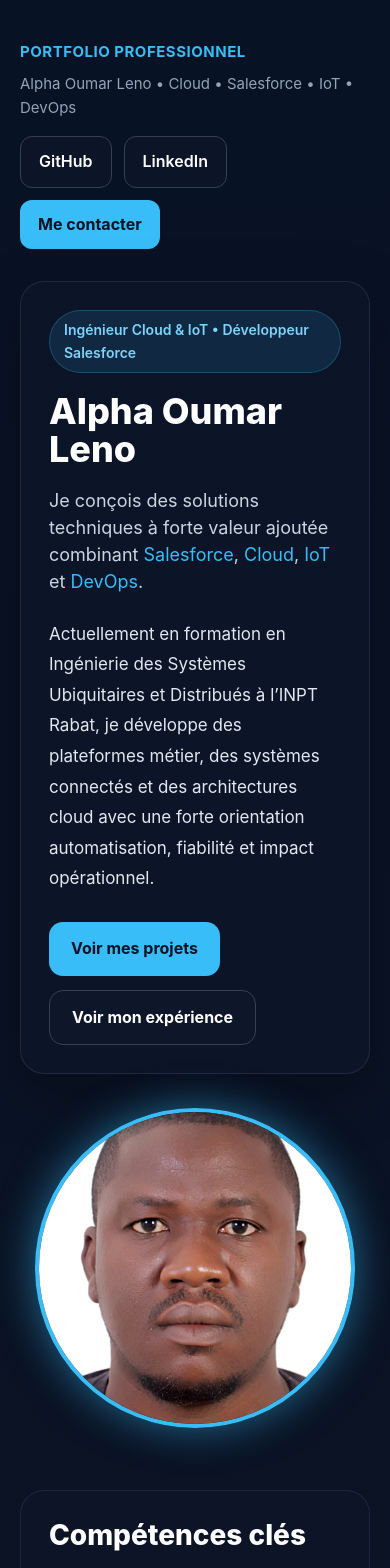
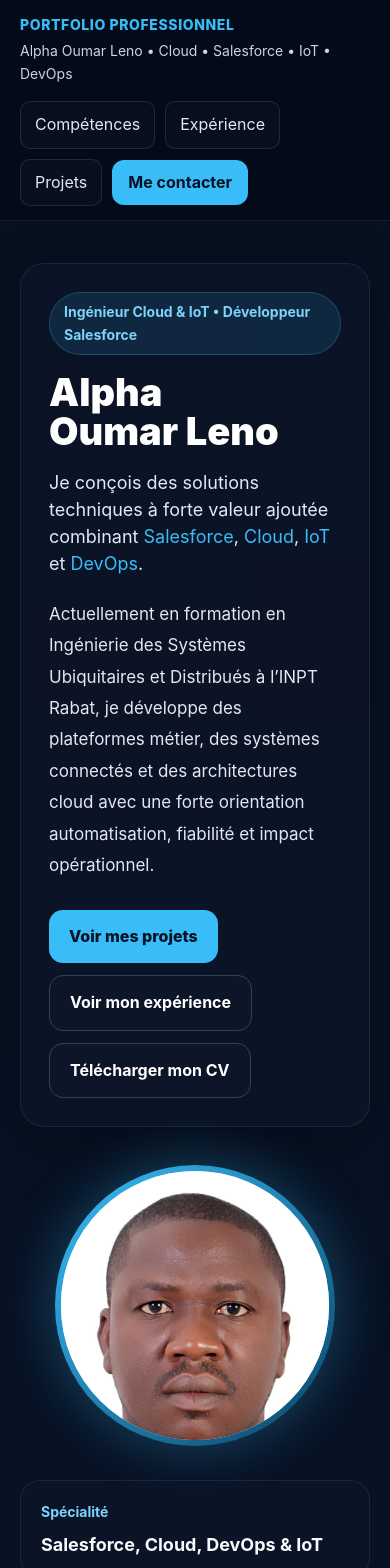
Before and after one commit to Alphaoumarleno/portfolio-alpha, a Next.js app: page / in a window 390 px wide. Shown: the top 1568 px of the page. Built offline with nearby package versions, Linux system fonts and the light colour scheme.

Commit message:
upgrade responsive sticky menu and better hero image

```diff
--- a/app/page.tsx
+++ b/app/page.tsx
@@ -45,114 +45,156 @@ export default function Home() {
     },
   ];
 
+  const experiences = [
+    {
+      title: "Consultant Développeur Salesforce",
+      company: "D&A Technologies",
+      description:
+        "Conception de solutions Salesforce orientées métier avec modélisation des données, développement Apex/LWC et automatisation via Flow.",
+    },
+    {
+      title: "Responsable IT / Réseau & Sécurité",
+      company: "Administration / Formation",
+      description:
+        "Gestion d’infrastructures, sécurité informatique, administration systèmes et accompagnement technique dans des environnements opérationnels.",
+    },
+  ];
+
   return (
     <main
       style={{
         minHeight: "100vh",
         background:
-          "linear-gradient(180deg, #081225 0%, #0b1324 35%, #0f172a 100%)",
+          "linear-gradient(180deg, #06101f 0%, #081225 35%, #0b1324 100%)",
         color: "#ffffff",
         fontFamily: "Inter, Arial, Helvetica, sans-serif",
       }}
     >
-      {/* HERO */}
-      <section
+      {/* HEADER FIXE */}
+      <header
         style={{
-          maxWidth: "1180px",
-          margin: "0 auto",
-          padding: "40px 20px 24px",
+          position: "sticky",
+          top: 0,
+          zIndex: 50,
+          backdropFilter: "blur(12px)",
+          background: "rgba(3, 10, 24, 0.78)",
+          borderBottom: "1px solid rgba(148,163,184,0.12)",
         }}
       >
         <div
           style={{
+            maxWidth: "1180px",
+            margin: "0 auto",
+            padding: "14px 20px",
             display: "flex",
             justifyContent: "space-between",
             alignItems: "center",
             gap: "16px",
             flexWrap: "wrap",
-            marginBottom: "32px",
           }}
         >
           <div>
             <div
               style={{
                 color: "#38bdf8",
-                fontWeight: 700,
-                fontSize: "15px",
-                marginBottom: "8px",
-                letterSpacing: "0.5px",
+                fontWeight: 800,
+                fontSize: "14px",
+                letterSpacing: "0.6px",
               }}
             >
               PORTFOLIO PROFESSIONNEL
             </div>
-            <div style={{ color: "#94a3b8", fontSize: "15px" }}>
+            <div
+              style={{
+                color: "#cbd5e1",
+                fontSize: "14px",
+                marginTop: "4px",
+              }}
+            >
               Alpha Oumar Leno • Cloud • Salesforce • IoT • DevOps
             </div>
           </div>
 
-          <div style={{ display: "flex", gap: "12px", flexWrap: "wrap" }}>
-            <a
-              href="https://github.com/Alphaoumarleno"
-              target="_blank"
-              rel="noreferrer"
+          <nav
             style={{
-                textDecoration: "none",
-                color: "#fff",
-                border: "1px solid #334155",
-                padding: "12px 18px",
-                borderRadius: "12px",
-                background: "rgba(15, 23, 42, 0.7)",
-                fontWeight: 600,
+              display: "flex",
+              gap: "10px",
+              flexWrap: "wrap",
+              alignItems: "center",
             }}
           >
-              GitHub
-            </a>
-
             <a
-              href="https://www.linkedin.com/in/alpha-oumar-leno/"
-              target="_blank"
-              rel="noreferrer"
+              href="#skills"
               style={{
-                textDecoration: "none",
-                color: "#fff",
-                border: "1px solid #334155",
-                padding: "12px 18px",
-                borderRadius: "12px",
-                background: "rgba(15, 23, 42, 0.7)",
-                fontWeight: 600,
+                padding: "10px 14px",
+                borderRadius: "10px",
+                color: "#e2e8f0",
+                border: "1px solid rgba(148,163,184,0.18)",
+                background: "rgba(15,23,42,0.45)",
               }}
             >
-              LinkedIn
+              Compétences
             </a>
-
+            <a
+              href="#experience"
+              style={{
+                padding: "10px 14px",
+                borderRadius: "10px",
+                color: "#e2e8f0",
+                border: "1px solid rgba(148,163,184,0.18)",
+                background: "rgba(15,23,42,0.45)",
+              }}
+            >
+              Expérience
+            </a>
+            <a
+              href="#projects"
+              style={{
+                padding: "10px 14px",
+                borderRadius: "10px",
+                color: "#e2e8f0",
+                border: "1px solid rgba(148,163,184,0.18)",
+                background: "rgba(15,23,42,0.45)",
+              }}
+            >
+              Projets
+            </a>
             <a
               href="#contact"
               style={{
-                textDecoration: "none",
+                padding: "10px 16px",
+                borderRadius: "12px",
                 color: "#081225",
                 background: "#38bdf8",
-                padding: "12px 18px",
-                borderRadius: "12px",
                 fontWeight: 700,
               }}
             >
               Me contacter
             </a>
+          </nav>
         </div>
-        </div>
+      </header>
 
+      {/* HERO */}
+      <section
+        style={{
+          maxWidth: "1180px",
+          margin: "0 auto",
+          padding: "42px 20px 24px",
+        }}
+      >
         <div
           style={{
             display: "grid",
             gridTemplateColumns: "repeat(auto-fit, minmax(320px, 1fr))",
-            gap: "24px",
+            gap: "28px",
             alignItems: "center",
           }}
         >
           <div
             style={{
               background: "rgba(15, 23, 42, 0.55)",
-              border: "1px solid rgba(148, 163, 184, 0.15)",
+              border: "1px solid rgba(148, 163, 184, 0.12)",
               borderRadius: "24px",
               padding: "28px",
               boxShadow: "0 20px 60px rgba(0,0,0,0.25)",
@@ -167,8 +209,8 @@ export default function Home() {
                 padding: "8px 14px",
                 borderRadius: "999px",
                 fontSize: "14px",
-                marginBottom: "20px",
-                fontWeight: 600,
+                marginBottom: "18px",
+                fontWeight: 700,
               }}
             >
               Ingénieur Cloud & IoT • Développeur Salesforce
@@ -176,35 +218,37 @@ export default function Home() {
 
             <h1
               style={{
-                fontSize: "clamp(36px, 8vw, 72px)",
-                lineHeight: 1.05,
+                fontSize: "clamp(38px, 8vw, 76px)",
+                lineHeight: 1.02,
                 margin: "0 0 18px",
-                fontWeight: 800,
+                fontWeight: 900,
               }}
             >
-              Alpha Oumar Leno
+              Alpha
+              <br />
+              Oumar Leno
             </h1>
 
             <p
               style={{
-                fontSize: "clamp(18px, 3.8vw, 26px)",
-                color: "#cbd5e1",
-                marginBottom: "24px",
+                fontSize: "clamp(18px, 3.5vw, 26px)",
+                color: "#dbeafe",
+                marginBottom: "22px",
                 lineHeight: 1.5,
               }}
             >
               Je conçois des solutions techniques à forte valeur ajoutée
-              combinant <span style={{ color: "#38bdf8" }}>Salesforce</span>,
-              <span style={{ color: "#38bdf8" }}> Cloud</span>,
-              <span style={{ color: "#38bdf8" }}> IoT</span> et
-              <span style={{ color: "#38bdf8" }}> DevOps</span>.
+              combinant <span style={{ color: "#38bdf8" }}>Salesforce</span>,{" "}
+              <span style={{ color: "#38bdf8" }}>Cloud</span>,{" "}
+              <span style={{ color: "#38bdf8" }}>IoT</span> et{" "}
+              <span style={{ color: "#38bdf8" }}>DevOps</span>.
             </p>
 
             <p
               style={{
                 fontSize: "17px",
                 color: "#e2e8f0",
-                lineHeight: 1.8,
+                lineHeight: 1.85,
                 marginBottom: "28px",
               }}
             >
@@ -214,16 +258,22 @@ export default function Home() {
               orientation automatisation, fiabilité et impact opérationnel.
             </p>
 
-            <div style={{ display: "flex", gap: "14px", flexWrap: "wrap" }}>
+            <div
+              style={{
+                display: "flex",
+                gap: "12px",
+                flexWrap: "wrap",
+              }}
+            >
               <a
                 href="#projects"
                 style={{
                   textDecoration: "none",
                   color: "#081225",
                   background: "#38bdf8",
-                  padding: "14px 22px",
+                  padding: "14px 20px",
                   borderRadius: "14px",
-                  fontWeight: 700,
+                  fontWeight: 800,
                 }}
               >
                 Voir mes projets
@@ -236,16 +286,34 @@ export default function Home() {
                   color: "#fff",
                   border: "1px solid #334155",
                   background: "rgba(15, 23, 42, 0.7)",
-                  padding: "14px 22px",
+                  padding: "14px 20px",
                   borderRadius: "14px",
                   fontWeight: 700,
                 }}
               >
                 Voir mon expérience
               </a>
+
+              <a
+                href="/cv.pdf"
+                target="_blank"
+                rel="noreferrer"
+                style={{
+                  textDecoration: "none",
+                  color: "#fff",
+                  border: "1px solid #334155",
+                  background: "rgba(15, 23, 42, 0.7)",
+                  padding: "14px 20px",
+                  borderRadius: "14px",
+                  fontWeight: 700,
+                }}
+              >
+                Télécharger mon CV
+              </a>
             </div>
           </div>
 
+          {/* PHOTO AJUSTÉE */}
           <div
             style={{
               display: "flex",
@@ -254,20 +322,87 @@ export default function Home() {
               padding: "10px",
             }}
           >
+            <div
+              style={{
+                width: "min(72vw, 360px)",
+                height: "min(72vw, 360px)",
+                borderRadius: "50%",
+                padding: "6px",
+                background:
+                  "linear-gradient(135deg, rgba(56,189,248,1), rgba(14,165,233,0.35))",
+                boxShadow: "0 0 55px rgba(56,189,248,0.32)",
+              }}
+            >
               <img
                 src="/preview.png"
                 alt="Alpha Oumar Leno"
                 style={{
                   width: "100%",
-                maxWidth: "320px",
-                aspectRatio: "1 / 1",
+                  height: "100%",
+                  borderRadius: "50%",
                   objectFit: "cover",
-                borderRadius: "50%",
-                border: "4px solid #38bdf8",
-                boxShadow: "0 0 40px rgba(56,189,248,0.5)",
+                  objectPosition: "center top",
+                  display: "block",
+                  background: "#dbeafe",
                 }}
               />
             </div>
+          </div>
+        </div>
+      </section>
+
+      {/* INFOS RAPIDES */}
+      <section
+        style={{
+          maxWidth: "1180px",
+          margin: "0 auto",
+          padding: "0 20px 18px",
+        }}
+      >
+        <div
+          style={{
+            display: "grid",
+            gridTemplateColumns: "repeat(auto-fit, minmax(220px, 1fr))",
+            gap: "16px",
+          }}
+        >
+          {[
+            ["Spécialité", "Salesforce, Cloud, DevOps & IoT"],
+            ["Focus", "Automatisation, Data Model, CI/CD"],
+            ["Environnement", "AWS,Azure, Docker, React, Flutter"],
+            ["Localisation", "Rabat / Casablanca"],
+          ].map(([label, value]) => (
+            <div
+              key={label}
+              style={{
+                background: "rgba(15, 23, 42, 0.55)",
+                border: "1px solid rgba(148,163,184,0.12)",
+                borderRadius: "20px",
+                padding: "20px",
+              }}
+            >
+              <div
+                style={{
+                  color: "#7dd3fc",
+                  fontSize: "14px",
+                  fontWeight: 700,
+                  marginBottom: "8px",
+                }}
+              >
+                {label}
+              </div>
+              <div
+                style={{
+                  color: "#f8fafc",
+                  fontSize: "18px",
+                  fontWeight: 700,
+                  lineHeight: 1.4,
+                }}
+              >
+                {value}
+              </div>
+            </div>
+          ))}
         </div>
       </section>
 
@@ -288,7 +423,13 @@ export default function Home() {
             padding: "28px",
           }}
         >
-          <h2 style={{ fontSize: "clamp(28px, 6vw, 34px)", margin: "0 0 12px", fontWeight: 800 }}>
+          <h2
+            style={{
+              fontSize: "clamp(28px, 6vw, 34px)",
+              margin: "0 0 12px",
+              fontWeight: 800,
+            }}
+          >
             Compétences clés
           </h2>
           <p
@@ -334,7 +475,13 @@ export default function Home() {
         }}
       >
         <div style={{ marginBottom: "20px" }}>
-          <h2 style={{ fontSize: "clamp(28px, 6vw, 34px)", margin: "0 0 12px", fontWeight: 800 }}>
+          <h2
+            style={{
+              fontSize: "clamp(28px, 6vw, 34px)",
+              margin: "0 0 12px",
+              fontWeight: 800,
+            }}
+          >
             Expérience
           </h2>
           <p
@@ -350,8 +497,16 @@ export default function Home() {
           </p>
         </div>
 
-        <div style={{ display: "grid", gap: "20px" }}>
         <div
+          style={{
+            display: "grid",
+            gridTemplateColumns: "repeat(auto-fit, minmax(280px, 1fr))",
+            gap: "20px",
+          }}
+        >
+          {experiences.map((exp) => (
+            <div
+              key={exp.title}
               style={{
                 background: "rgba(15, 23, 42, 0.6)",
                 border: "1px solid rgba(148, 163, 184, 0.12)",
@@ -378,7 +533,7 @@ export default function Home() {
                   fontWeight: 800,
                 }}
               >
-              Consultant Développeur Salesforce
+                {exp.title}
               </h3>
 
               <div
@@ -389,7 +544,7 @@ export default function Home() {
                   marginBottom: "14px",
                 }}
               >
-              D&A Technologies
+                {exp.company}
               </div>
 
               <p
@@ -397,29 +552,12 @@ export default function Home() {
                   color: "#cbd5e1",
                   lineHeight: 1.75,
                   fontSize: "16px",
-                marginBottom: "16px",
                 }}
               >
-              Participation à la conception et à l’implémentation de solutions
-              Salesforce orientées métier, avec modélisation des données,
-              développement Apex et LWC, automatisation via Flow et optimisation
-              des processus.
+                {exp.description}
               </p>
-
-            <ul
-              style={{
-                margin: 0,
-                paddingLeft: "20px",
-                color: "#e2e8f0",
-                lineHeight: 1.9,
-              }}
-            >
-              <li>Conception de solutions Salesforce adaptées aux besoins métiers</li>
-              <li>Développement Apex et Lightning Web Components</li>
-              <li>Automatisation des processus avec Flow Builder</li>
-              <li>Travail sur des cas concrets autour des CEE</li>
-            </ul>
             </div>
+          ))}
         </div>
       </section>
 
@@ -433,7 +571,13 @@ export default function Home() {
         }}
       >
         <div style={{ marginBottom: "20px" }}>
-          <h2 style={{ fontSize: "clamp(28px, 6vw, 34px)", margin: "0 0 12px", fontWeight: 800 }}>
+          <h2
+            style={{
+              fontSize: "clamp(28px, 6vw, 34px)",
+              margin: "0 0 12px",
+              fontWeight: 800,
+            }}
+          >
             Projets stratégiques
           </h2>
           <p
@@ -526,7 +670,13 @@ export default function Home() {
             padding: "32px",
           }}
         >
-          <h2 style={{ fontSize: "clamp(28px, 6vw, 34px)", margin: "0 0 14px", fontWeight: 800 }}>
+          <h2
+            style={{
+              fontSize: "clamp(28px, 6vw, 34px)",
+              margin: "0 0 14px",
+              fontWeight: 800,
+            }}
+          >
             Contact
           </h2>
 
```
Lines whose indentation alone changed are shown as unchanged.
